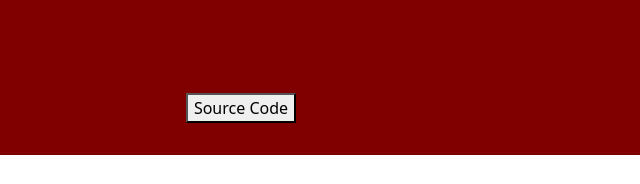
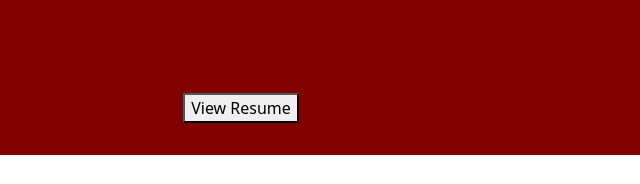
Before and after one commit to fmanjencic/fmanjencic.github.io, a plain HTML site: page index.html in a window 1280 px wide. Shown: the part 1926-2110 px from the top of the page, 399-1039 px from the left. Drawn offline with nearby package versions, Linux system fonts and the light colour scheme.

Commit message:
changed text

```diff
--- a/index.html
+++ b/index.html
@@ -45,7 +45,7 @@
         </div>
     </div>
         <div id="about-btn">
-            <button>Source Code</button>
+            <button>View Resume</button>
         </div>
 
     <div id="project-header">
```
